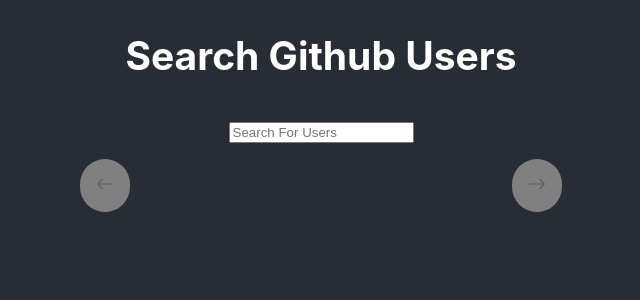
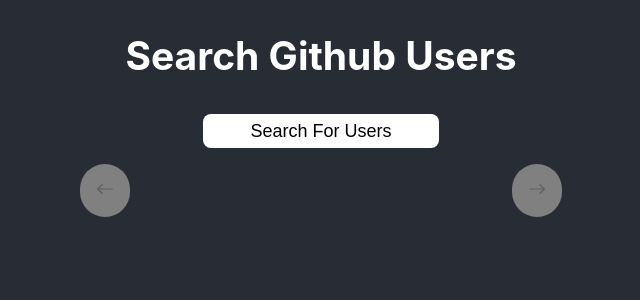
Before and after one commit to Danondso/github-search, a React (Create React App) app: page / in a window 1280 px wide. Shown: the top 300 px of the page, without its empty margins (319-959 px from the left). Built offline with nearby package versions, Linux system fonts and the light colour scheme.

Commit message:
style: restyle the input component

```diff
--- a/src/components/Input/Input.css
+++ b/src/components/Input/Input.css
@@ -0,0 +1,14 @@
+.input {
+    height: 2rem;
+    border:none;
+    border-radius: 8px;
+    font-size: large;
+    color: #000;
+    background-color: #fff;
+    text-align: center;
+}
+
+::placeholder {
+    color: #000;
+    text-align: center;
+}
--- a/src/components/Input/Input.js
+++ b/src/components/Input/Input.js
@@ -3,10 +3,13 @@
 import './Input.css';
 
 function Input({
-  placeholder, onChange, disabled,
+  placeholder,
+  onChange,
+  disabled,
 }) {
   return (
     <input
+      className="input"
       disabled={disabled}
       placeholder={placeholder}
       onChange={onChange}
```
